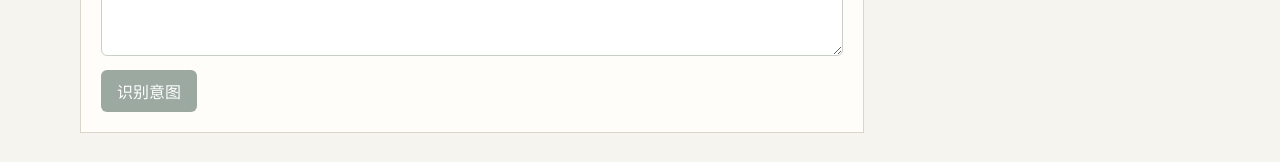
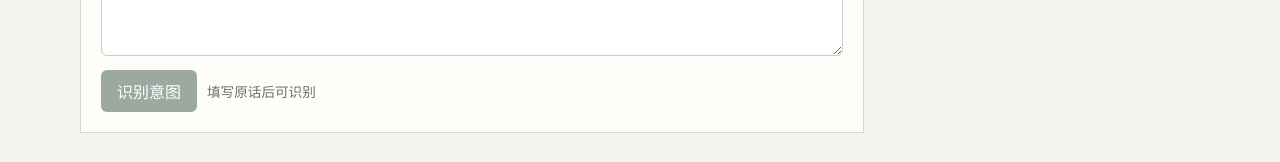
Before and after one commit to keda-creative/mbti-dialogue-translator, a React (Vite) app: page / in a window 1280 px wide. Shown: the part 682-844 px from the top of the page. Built offline with nearby package versions, Linux system fonts and the light colour scheme.

Commit message:
fix: allow short original messages

```diff
--- a/src/components/OriginalMessage.tsx
+++ b/src/components/OriginalMessage.tsx
@@ -58,6 +58,9 @@ export function OriginalMessage({
         >
           {buttonLabel}
         </button>
+        {!canAnalyze ? (
+          <span className="disabled-reason">填写原话后可识别</span>
+        ) : null}
         {hasAnalysis ? (
           <span className="status-pill" aria-live="polite">
             已识别
--- a/src/shared/contracts.ts
+++ b/src/shared/contracts.ts
@@ -37,7 +37,7 @@ export const clarifyingQuestionSchema = z.object({
 
 export const analyzeIntentRequestSchema = z.object({
   config: translatorConfigSchema,
-  originalMessage: z.string().min(6),
+  originalMessage: z.string().trim().min(1),
   conversationBackground: z.string().max(1000).optional()
 });
 
@@ -65,7 +65,7 @@ const translationStrategySchema = z.object({
 
 export const translationRequestSchema = z.object({
   config: translatorConfigSchema,
-  originalMessage: z.string().min(6),
+  originalMessage: z.string().trim().min(1),
   conversationBackground: z.string().max(1000).optional(),
   intentCards: z.array(intentCardSchema).min(1),
   clarificationAnswers: z.record(z.string(), z.string()),
--- a/src/state/workflow.ts
+++ b/src/state/workflow.ts
@@ -178,7 +178,7 @@ export function reducer(state: WorkflowState, action: WorkflowAction): WorkflowS
 }
 
 export function selectCanAnalyze(state: WorkflowState): boolean {
-  return state.originalMessage.trim().length >= 6;
+  return state.originalMessage.trim().length > 0;
 }
 
 export function selectPrimaryIntent(state: WorkflowState): IntentCard | undefined {
--- a/src/styles.css
+++ b/src/styles.css
@@ -151,6 +151,11 @@ textarea {
   color: #245e4f;
   font-size: 0.85rem;
   font-weight: 700;
+}
+
+.disabled-reason {
+  color: #687469;
+  font-size: 0.85rem;
 }
 
 .intent-list,
```
Also changed, not shown: 2 other files (tests, documents, lock files or other folders).
